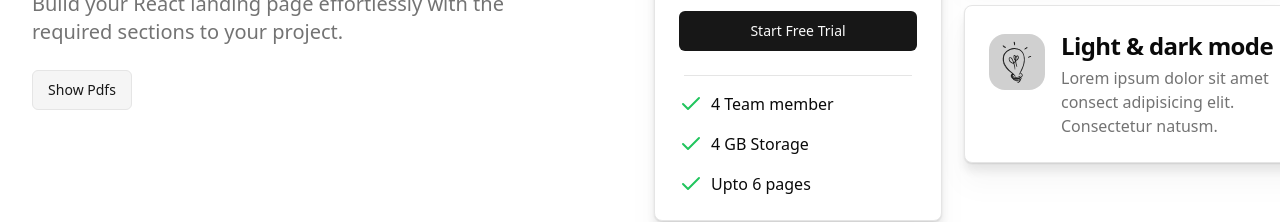
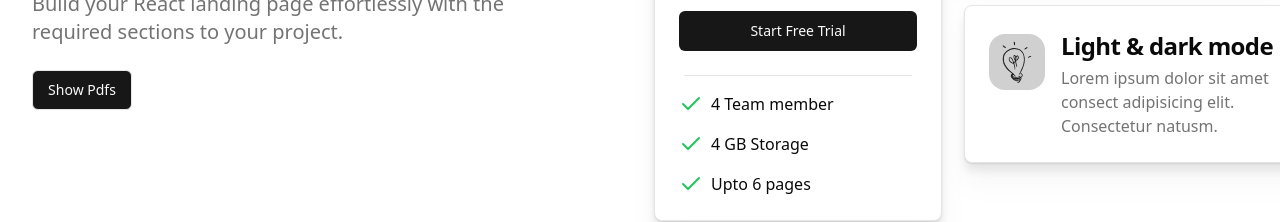
Before and after one commit to janhavisangeet/project, a React (Vite) app: page / in a window 1280 px wide. Shown: the part 487-709 px from the top of the page. Built offline with nearby package versions, Linux system fonts and the light colour scheme; no server answers.

Commit message:
correcting css

```diff
--- a/src/landingpg/components/Hero.tsx
+++ b/src/landingpg/components/Hero.tsx
@@ -31,7 +31,7 @@ export const Hero = () => {
           <Link
             to="/allPdfs"
             className={`w-[100px] border ${buttonVariants({
-              variant: "secondary",
+              variant: "default",
             })}`}
           >
             Show Pdfs
--- a/src/pages/AllPdfsPage.tsx
+++ b/src/pages/AllPdfsPage.tsx
@@ -1,11 +1,11 @@
-import {
-  Breadcrumb,
-  BreadcrumbItem,
-  BreadcrumbLink,
-  BreadcrumbList,
-  BreadcrumbPage,
-  BreadcrumbSeparator,
-} from "@/components/ui/breadcrumb";
+// import {
+//   Breadcrumb,
+//   BreadcrumbItem,
+//   BreadcrumbLink,
+//   BreadcrumbList,
+//   BreadcrumbPage,
+//   BreadcrumbSeparator,
+// } from "@/components/ui/breadcrumb";
 import { Button } from "@/components/ui/button";
 import {
   Card,
@@ -33,8 +33,8 @@ import {
 import { getAllPdfs } from "@/http/api";
 import { Pdf } from "@/types";
 import { useQuery } from "@tanstack/react-query";
-import { CirclePlus, MoreHorizontal } from "lucide-react";
-import { Link } from "react-router-dom";
+import { MoreHorizontal } from "lucide-react";
+//import { Link } from "react-router-dom";
 import { useState } from "react";
 import {
   Select,
@@ -84,7 +84,7 @@ const AllPdfsPage = () => {
   };
 
   return (
-    <div>
+    <div className="container">
       <div className="flex items-center justify-between">
         {/* <Breadcrumb>
           <BreadcrumbList>
@@ -97,12 +97,12 @@ const AllPdfsPage = () => {
             </BreadcrumbItem>
           </BreadcrumbList>
         </Breadcrumb> */}
-        <Link to="/dashboard/pdfs/create">
+        {/* <Link to="/dashboard/pdfs/create">
           <Button>
             <CirclePlus size={20} />
             <span className="ml-2">Add PDF</span>
           </Button>
-        </Link>
+        </Link> */}
       </div>
 
       {/* Filters */}
@@ -138,7 +138,7 @@ const AllPdfsPage = () => {
 
       <Card className="mt-6">
         <CardHeader>
-          <CardTitle>PDFs</CardTitle>
+          <CardTitle>All PDFs</CardTitle>
           <CardDescription>Manage your uploaded PDF files.</CardDescription>
         </CardHeader>
         <CardContent>
```
